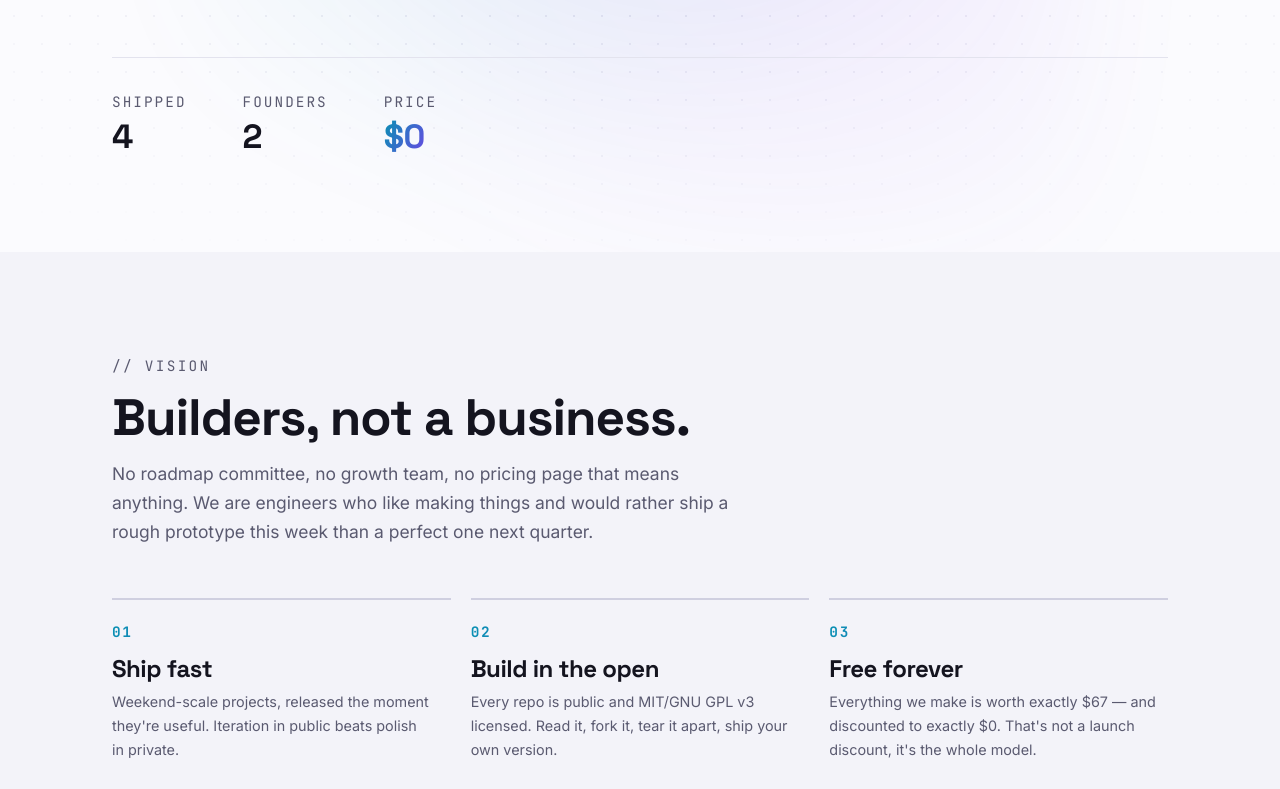
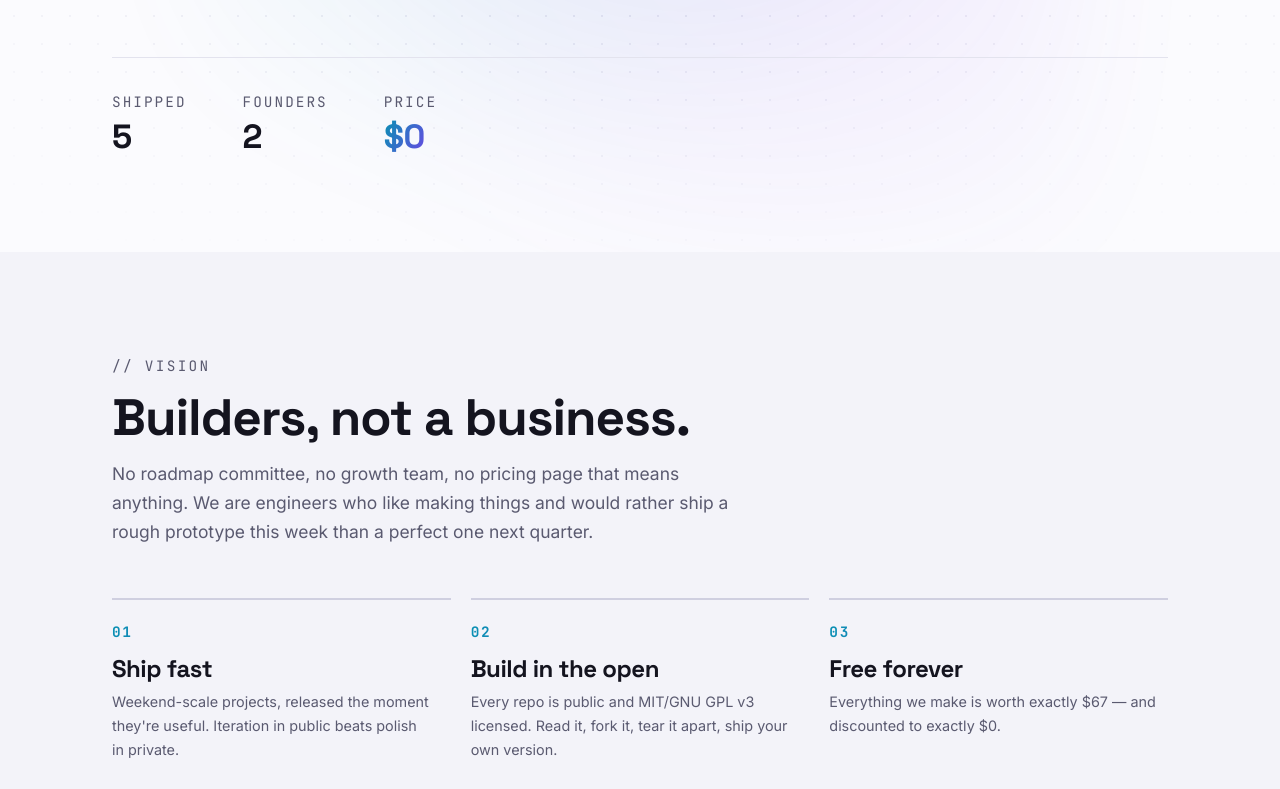
Before and after one commit to 67-enterprises/67-enterprises.github.io, a plain HTML site: page index.html in a window 1280 px wide. Shown: the part 571-1360 px from the top of the page. Drawn offline with Linux system fonts and the light colour scheme.

Commit message:
Add Brainrot Begone game

```diff
--- a/assets/js/data.js
+++ b/assets/js/data.js
@@ -85,8 +85,18 @@
     tags: ["Game Dev", "HTML"],
     image: "assets/images/products/67game.png",
     imageAlt: "67game screenshot",
-    repo: "https://github.com/bryanjhc/67game",
+    repo: "https://github.com/67-enterprises/67game",
     demo: "https://bryanjhc.github.io/67game/",
+  },
+  {
+    name: "Brainrot Begone",
+    category: "games",
+    tagline: "Your friend is too brainrotted? Install this on their computer!",
+    tags: ["TTS", "Game Dev", "TypeScript", "Brainrot"],
+    image: "assets/images/products/brainrot begone.png",
+    imageAlt: "brainrot begone screenshot",
+    repo: "https://github.com/67-enterprises/brainrot-begone",
+    demo: null,
   },
   {
     name: "Subpar Antivirus Tool (SAT)",
@@ -105,7 +115,7 @@
     tags: ["Telegram Bot", "Google Apps Script", "JavaScript"],
     image: "assets/images/products/simple expense bot.png",
     imageAlt: "Simple Expense Telegram Bot screenshot",
-    repo: "https://github.com/bryanjhc/simple-expense",
+    repo: "https://github.com/67-enterprises/simple-expense",
     demo: null,
   },
   {
@@ -115,7 +125,7 @@
     tags: ["JS", "HTML"],
     image: "assets/images/products/valentines.png",
     imageAlt: "Valentines website screenshot",
-    repo: "https://github.com/bryanjhc/valentines2026",
+    repo: "https://github.com/67-enterprises/valentines2026",
     demo: "https://bryanjhc.github.io/valentines2026/",
   },
 ];
--- a/index.html
+++ b/index.html
@@ -231,8 +231,7 @@
               <span class="value__num">03</span>
               <h3>Free forever</h3>
               <p>
-                Everything we make is worth exactly $67 — and discounted to exactly $0. That's not a
-                launch discount, it's the whole model.
+                Everything we make is worth exactly $67 — and discounted to exactly $0.
               </p>
             </li>
           </ul>
```
Also changed, not shown: assets/images/products/brainrot begone.png (added).
